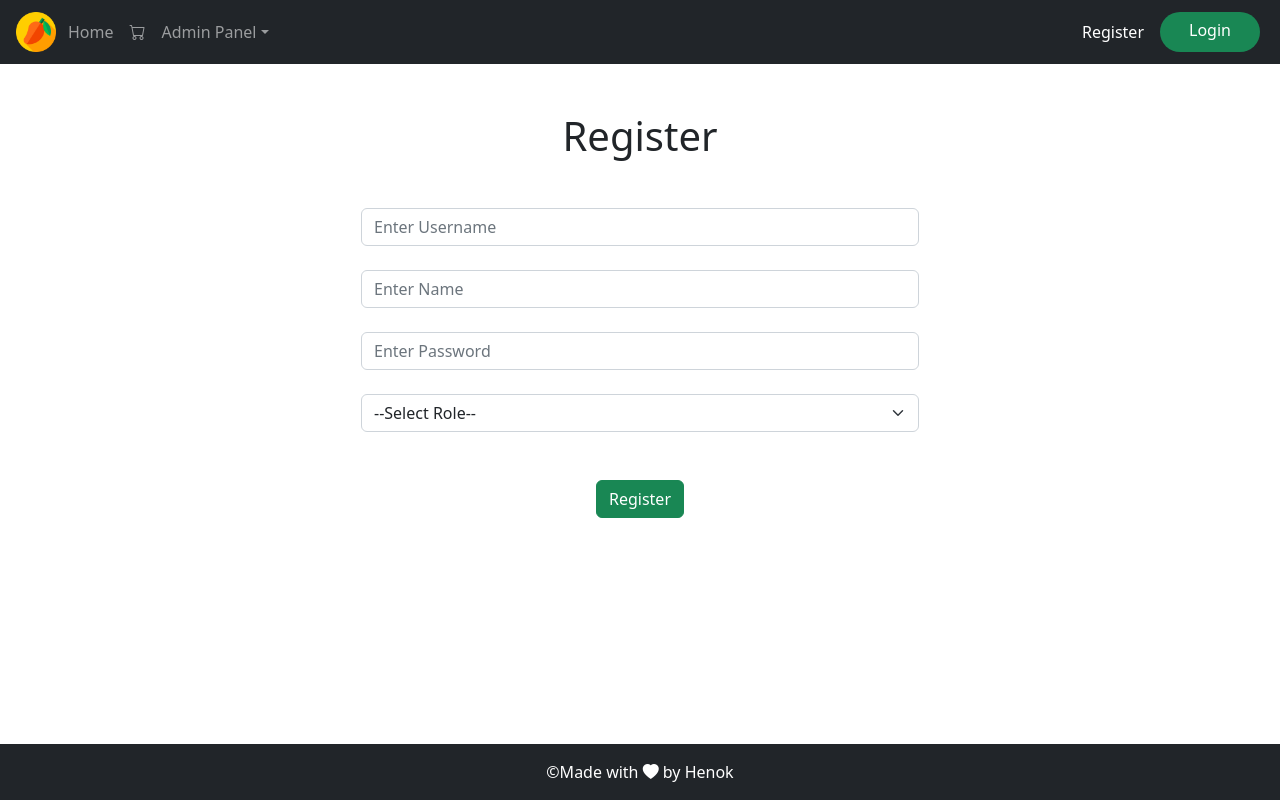
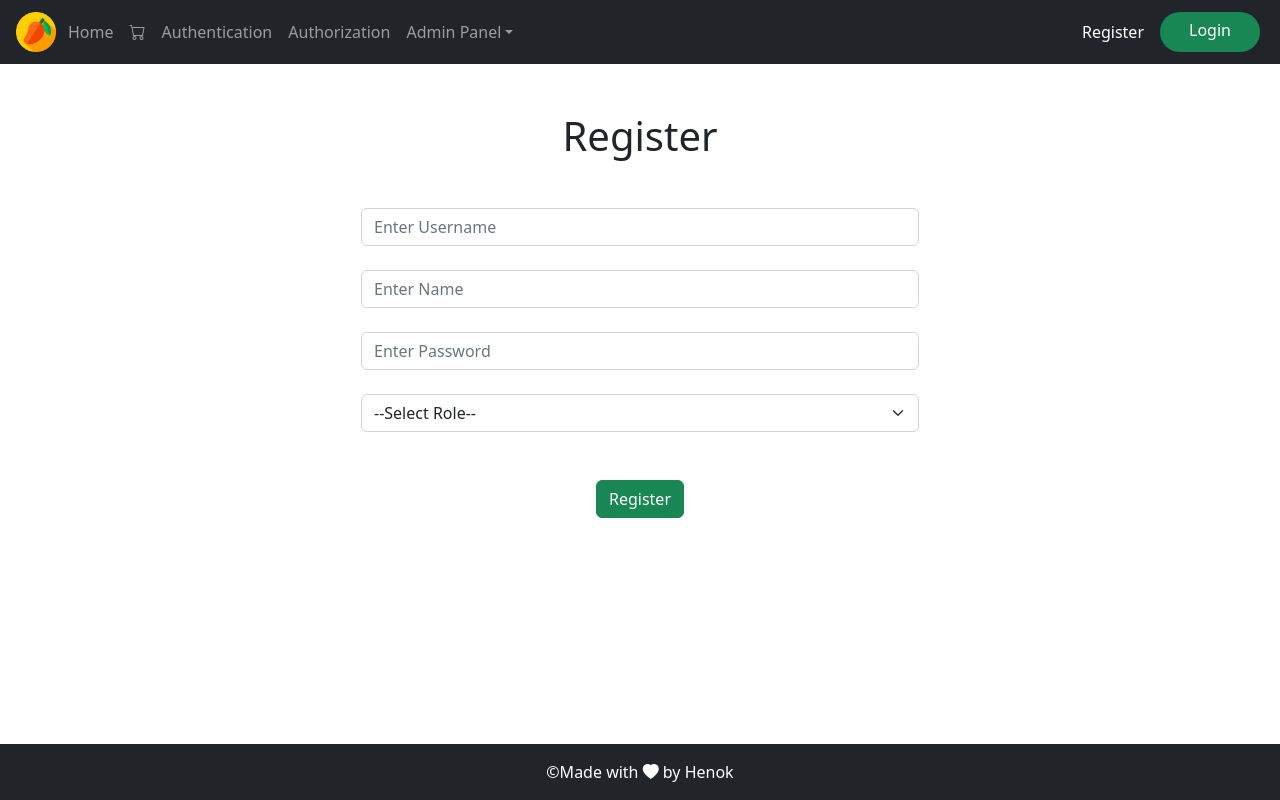
Before and after one commit to HenaGit/React-Restaurant-WebApp, a React (Create React App) app: page /register in a window 1280 px wide. Built offline with nearby package versions, Linux system fonts and the light colour scheme; no server answers.

Commit message:
Add Test Comp for Auth & Authorization

```diff
--- a/src/Components/Layout/Header.tsx
+++ b/src/Components/Layout/Header.tsx
@@ -3,7 +3,10 @@ import { NavLink, useNavigate } from "react-router-dom";
 import { cartItemModel, userModel } from "../../Interfaces";
 import { useDispatch, useSelector } from "react-redux";
 import { RootState } from "../../Storage/Redux/store";
-import { emptyUserState, setLoggedInUser } from "../../Storage/Redux/userAuthSlice";
+import {
+  emptyUserState,
+  setLoggedInUser,
+} from "../../Storage/Redux/userAuthSlice";
 let logo = require("../../Assets/Images/mango.png");
 
 function Header() {
@@ -57,7 +60,24 @@ function Header() {
                     : ""}
                 </NavLink>
               </li>
-
+              <li className="nav-item">
+                <NavLink
+                  className="nav-link"
+                  aria-current="page"
+                  to="/authentication"
+                >
+                  Authentication
+                </NavLink>
+              </li>
+              <li className="nav-item">
+                <NavLink
+                  className="nav-link"
+                  aria-current="page"
+                  to="/authorization"
+                >
+                  Authorization
+                </NavLink>
+              </li>
               <li className="nav-item dropdown">
                 <a
                   className="nav-link dropdown-toggle"
@@ -70,17 +90,26 @@ function Header() {
                 </a>
                 <ul className="dropdown-menu">
                   <li>
-                        <a className="dropdown-item" href="https://transform.tools/json-to-typescript">
+                    <a
+                      className="dropdown-item"
+                      href="https://transform.tools/json-to-typescript"
+                    >
                       Action
                     </a>
                   </li>
                   <li>
-                        <a className="dropdown-item" href="https://transform.tools/json-to-typescript">
+                    <a
+                      className="dropdown-item"
+                      href="https://transform.tools/json-to-typescript"
+                    >
                       Another action
                     </a>
                   </li>
                   <li>
-                        <a className="dropdown-item" href="https://transform.tools/json-to-typescript">
+                    <a
+                      className="dropdown-item"
+                      href="https://transform.tools/json-to-typescript"
+                    >
                       Something else here
                     </a>
                   </li>
--- a/src/Container/App.tsx
+++ b/src/Container/App.tsx
@@ -1,6 +1,9 @@
 import React from "react";
 import { Footer, Header } from "../Components/Layout";
 import {
+  AccessDenied,
+  AuthenticationTest,
+  AuthenticationTestAdmin,
   Home,
   Login,
   MenuItemDetails,
@@ -49,6 +52,15 @@ function App() {
           <Route path="/shoppingCart" element={<ShoppingCart />}></Route>
           <Route path="/login" element={<Login />} />
           <Route path="/register" element={<Register />} />
+          <Route
+            path="/authentication"
+            element={<AuthenticationTest />}
+          ></Route>
+          <Route
+            path="/authorization"
+            element={<AuthenticationTestAdmin />}
+          ></Route>
+          <Route path="/accessDenied" element={<AccessDenied />} />
           <Route path="*" element={<NotFound />}></Route>
         </Routes>
       </div>
--- /dev/null
+++ b/src/Pages/AccessDenied.tsx
@@ -0,0 +1,7 @@
+import React from "react";
+
+function AccessDenied() {
+  return <div>AccessDenied</div>;
+}
+
+export default AccessDenied;
--- /dev/null
+++ b/src/Pages/AuthenticationTest.tsx
@@ -0,0 +1,7 @@
+import React from "react";
+
+function AuthenticationTest() {
+  return <div>This page can be accessed by any logged in user</div>;
+}
+
+export default AuthenticationTest;
--- /dev/null
+++ b/src/Pages/AuthenticationTestAdmin.tsx
@@ -0,0 +1,9 @@
+import React from "react";
+
+function AuthenticationTestAdmin() {
+  return (
+    <div>This page can only be accessed if role of logged in user is ADMIN</div>
+  );
+}
+
+export default AuthenticationTestAdmin;
--- a/src/Pages/index.ts
+++ b/src/Pages/index.ts
@@ -4,4 +4,17 @@ import MenuItemDetails from "./MenuItemDetails";
 import ShoppingCart from "./ShoppingCart";
 import Register from "./Register";
 import Login from "./Login";
-export { Home, NotFound, MenuItemDetails, ShoppingCart, Login, Register };
+import AuthenticationTest from "./AuthenticationTest";
+import AuthenticationTestAdmin from "./AuthenticationTestAdmin";
+import AccessDenied from "./AccessDenied";
+export {
+  Home,
+  NotFound,
+  MenuItemDetails,
+  ShoppingCart,
+  Login,
+  Register,
+  AuthenticationTest,
+  AuthenticationTestAdmin,
+  AccessDenied,
+};
```
Lines whose indentation alone changed are shown as unchanged.
